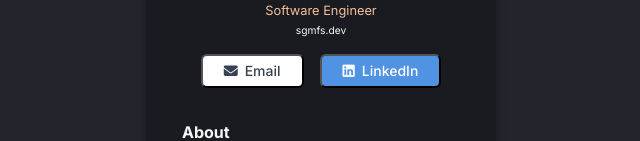
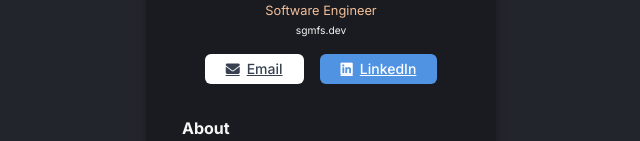
Before and after one commit to SGM-dev/digital-business-card, a React (Vite) app: page / in a window 1280 px wide. Shown: the part 422-563 px from the top of the page, without its empty margins (319-959 px from the left). Built offline with nearby package versions, Linux system fonts and the light colour scheme.

Commit message:
update links

```diff
--- a/src/Information.jsx
+++ b/src/Information.jsx
@@ -8,19 +8,31 @@ export default function Information() {
       <img src={profile} alt="Photo of Sam" className="info-img" />
       <h1 className="info-name">Sam George Mathew</h1>
       <h2 className="info-role">Software Engineer</h2>
-      <a href="https://www.sgmfs.dev" className="info-website">
+      <a
+        href="https://www.sgmfs.dev"
+        className="info-website"
+        target="_blank"
+        rel="noopener noreferrer"
+      >
         sgmfs.dev
       </a>
       <div className="contact-btns">
-        <button className="btn mail-btn" href="1a3jwr08d@mozmail.com">
+        <a
+          className="btn mail-btn"
+          href="mailto:1a3jwr08d@mozmail.com"
+          target="_blank"
+          rel="noopener noreferrer"
+        >
           <i class="fa-solid fa-envelope"></i>Email
-        </button>
-        <button
+        </a>
+        <a
           className="btn linkedin-btn"
           href="https://www.linkedin.com/in/sam-george-mathew-b17b39118/"
+          target="_blank"
+          rel="noopener noreferrer"
         >
           <i class="fa-brands fa-linkedin"></i>LinkedIn
-        </button>
+        </a>
       </div>
     </header>
   );
```
